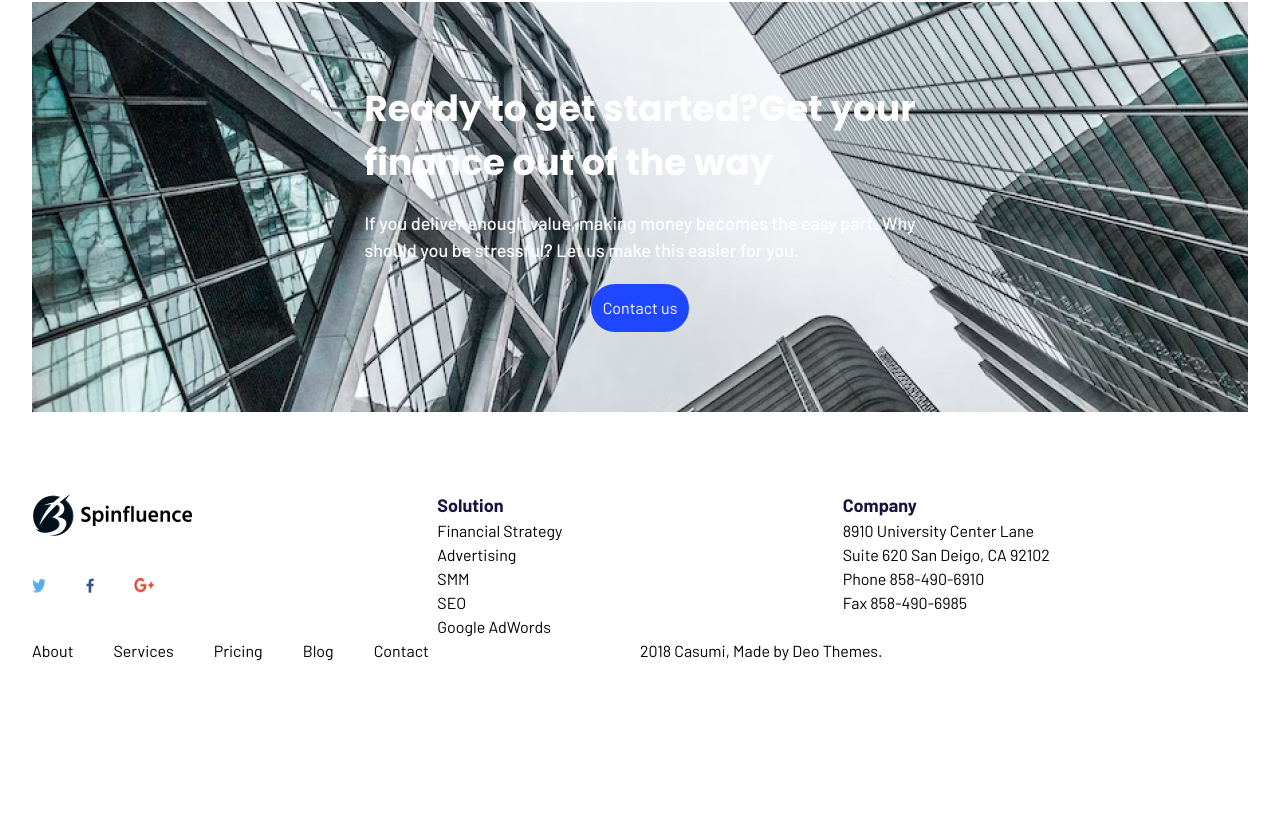
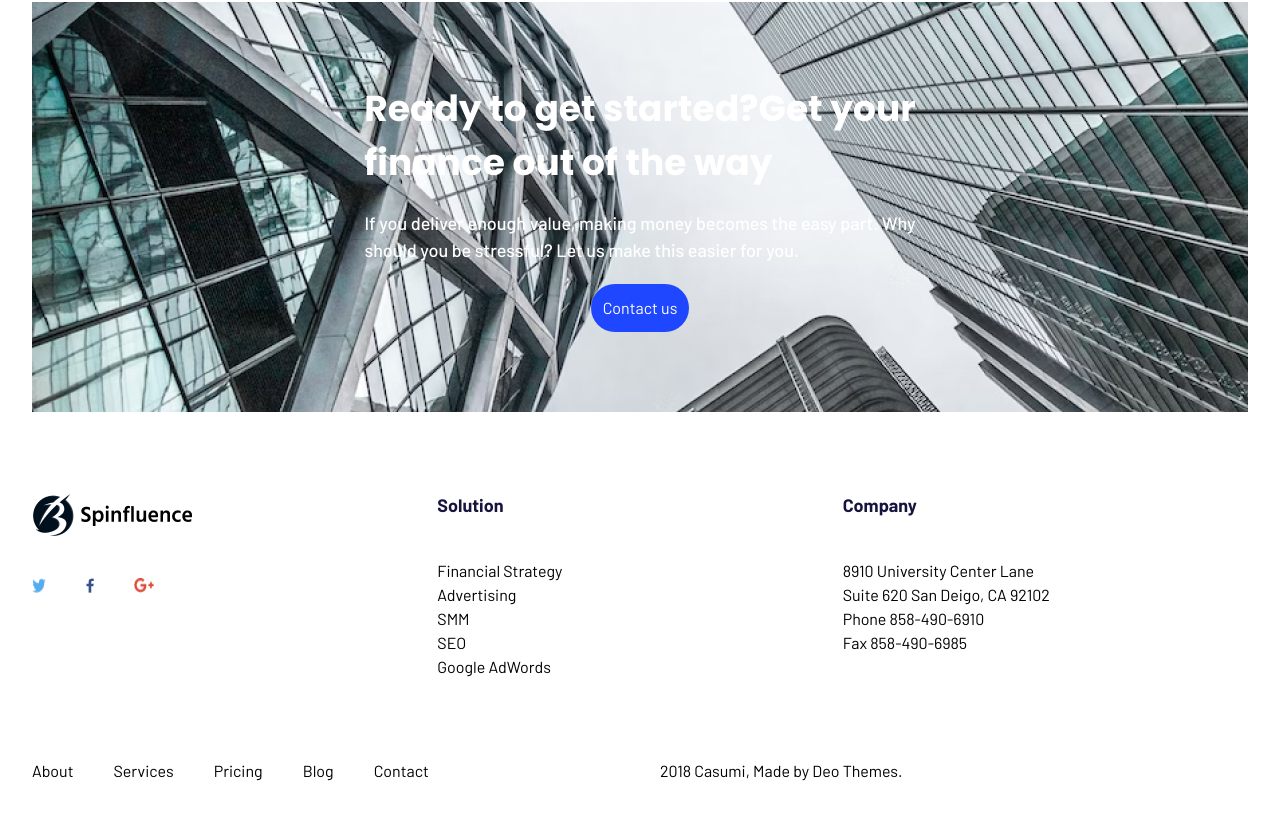
Before and after one commit to Alexandra4373/Spinfluence, a React (Vite) app: page / in a window 1280 px wide. Shown: the part 5056-5875 px from the top of the page. Before the commit the page ends 5719 px from the top, so only its background shows below. Built offline with nearby package versions, Linux system fonts and the light colour scheme; a web font is replaced by a local one.

Commit message:
Update App.jsx

```diff
--- a/src/App.jsx
+++ b/src/App.jsx
@@ -408,7 +408,7 @@ function App() {
               </div>
               <div className="flex-1">
                 <ul className="font-barlow">
-                  <li className="text-second text-[18px] line-h-21.6 font-barlow font-bold">
+                  <li className="text-second text-[18px] line-h-21.6 font-barlow pb-10 font-bold">
                     Solution
                   </li>
                   <li>Financial Strategy</li>
@@ -420,7 +420,7 @@ function App() {
               </div>
               <div className="flex-1">
                 <ul className="font-barlow">
-                  <li className="text-second text-[18px] line-h-21.6  font-bold">
+                  <li className="text-second text-[18px] line-h-21.6 pb-10 font-bold">
                     Company
                   </li>
                   <li>8910 University Center Lane</li>
@@ -430,7 +430,7 @@ function App() {
                 </ul>
               </div>
             </div>
-            <div className="flex">
+            <div className="flex py-20">
               <div className="flex-1 ">
                 <ul className="flex gap-10 font-barlow">
                   <li>About</li>
@@ -440,7 +440,7 @@ function App() {
                   <li>Contact</li>
                 </ul>
               </div>
-              <div className="flex-1 font-barlow">
+              <div className="flex-1 font-barlow ml-10">
                 <p>2018 Casumi, Made by Deo Themes.</p>
               </div>
             </div>
```
